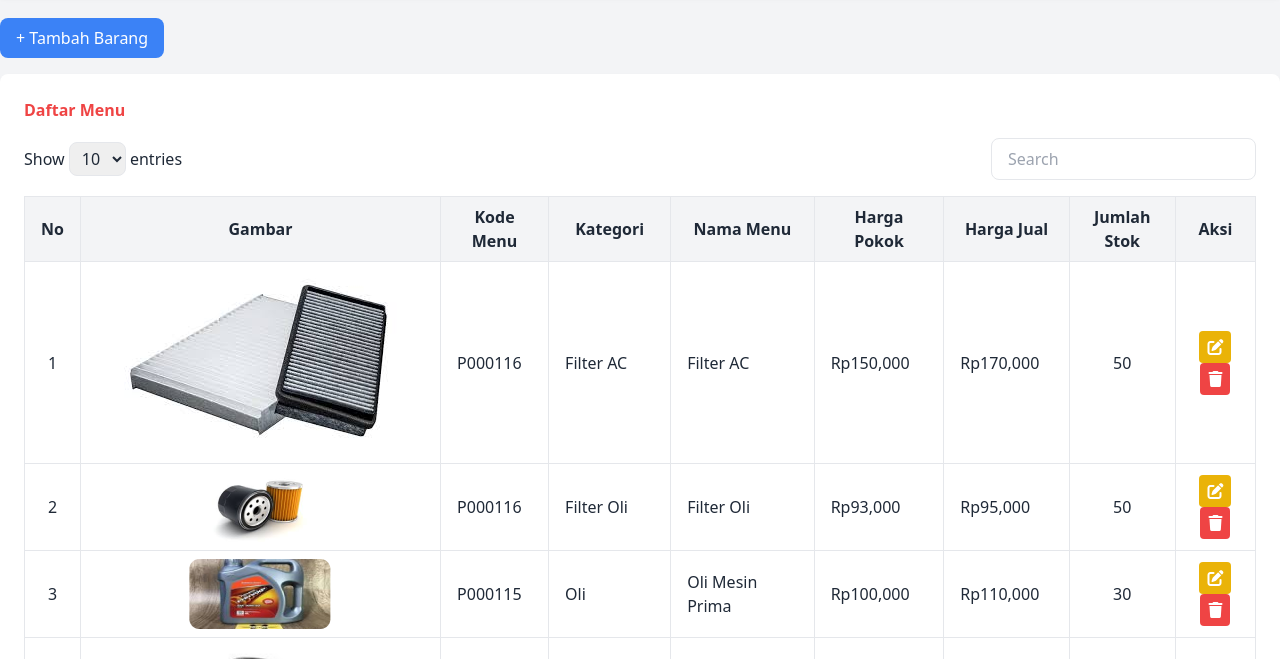
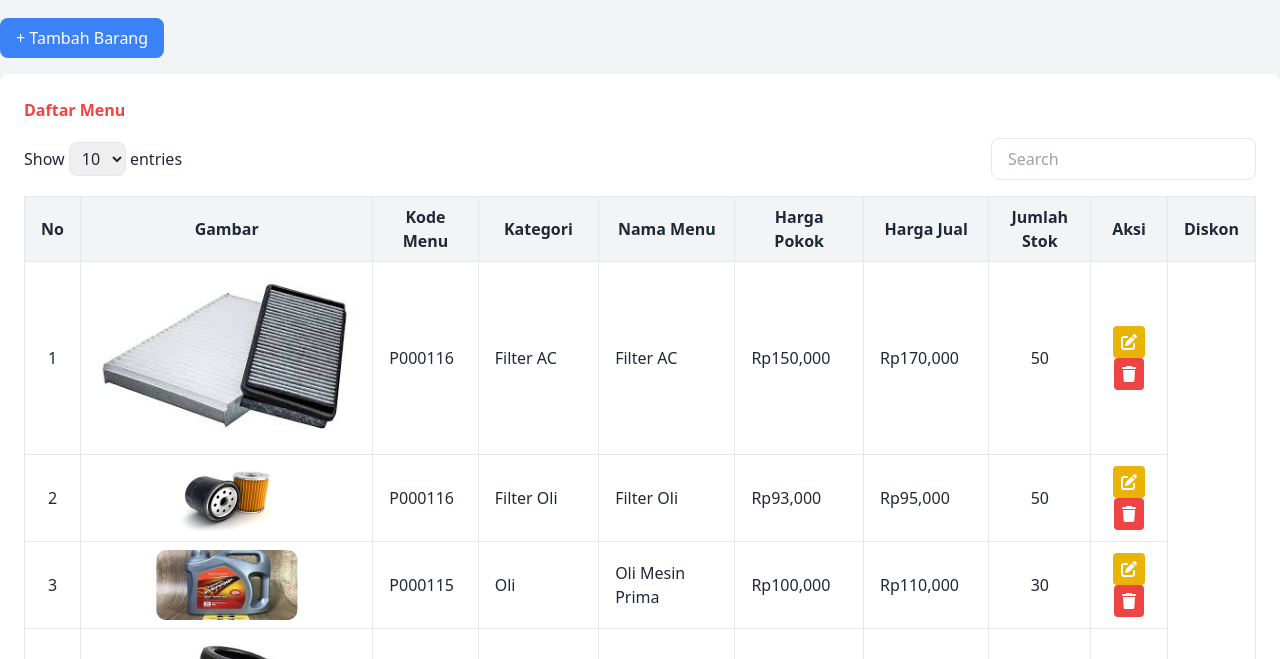
Before and after one commit to nabilahhusen/pitcar, a plain HTML site: page gudang/sparepart.html in a window 1280 px wide. Shown: the part 70-729 px from the top of the page. Drawn offline with nearby package versions, Linux system fonts and the light colour scheme.

Commit message:
add kolom sparepart

```diff
--- a/gudang/sparepart.html
+++ b/gudang/sparepart.html
@@ -90,6 +90,7 @@
               <th class="border px-4 py-2">Harga Jual</th>
               <th class="border px-4 py-2">Jumlah Stok</th>
               <th class="border px-4 py-2">Aksi</th>
+              <th class="border px-4 py-2">Diskon</th>
             </tr>
           </thead>
           <tbody>
```
